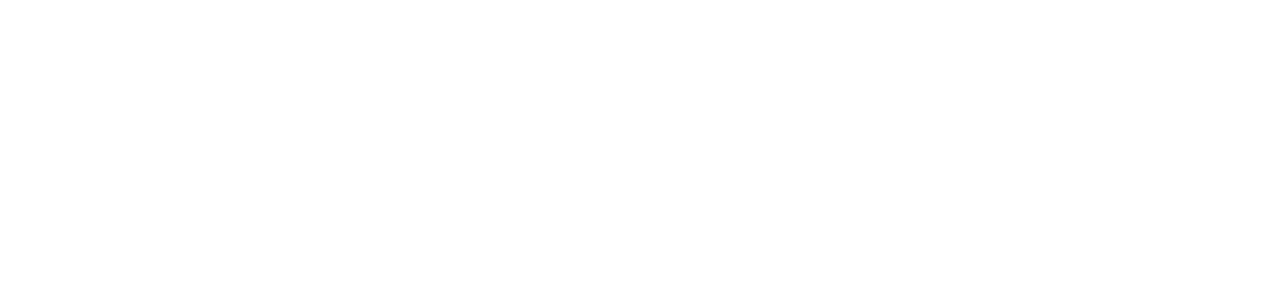
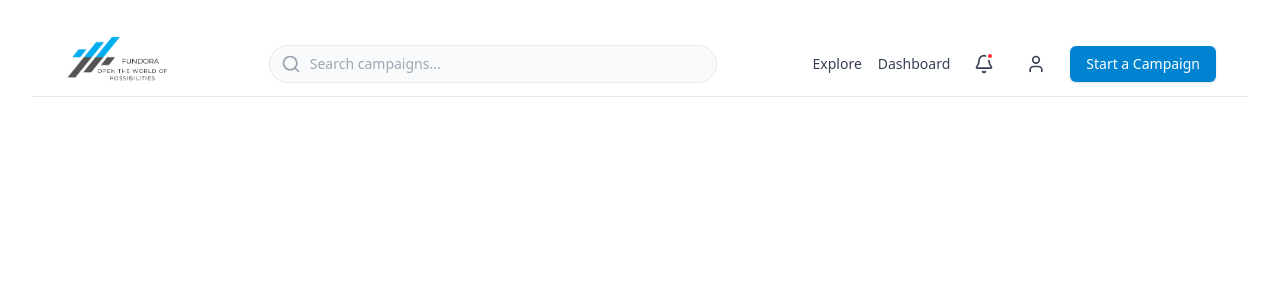
Before and after one commit to MandeepBasnet/Fundora, a React app in the folder frontend/: page /campaigns in a window 1280 px wide. Before the commit this address had no page. Shown: the top 300 px of the page. Built offline with nearby package versions, Linux system fonts and the light colour scheme; the HTML template or start-up script is replaced by a standard one.

Commit message:
Added Nabvar and notifications

```diff
--- a/frontend/src/App.jsx
+++ b/frontend/src/App.jsx
@@ -1,5 +1,6 @@
 import { BrowserRouter as Router, Routes, Route } from 'react-router-dom'
 import './App.css'
+import { Navbar } from './components/Navbar'
 import { HomePage } from './pages/HomePage'
 import { LoginPage } from './pages/auth/LoginPage'
 import { SignupPage } from './pages/auth/SignupPage'
@@ -8,6 +9,7 @@
 function App() {
   return (
     <Router>
+      <Navbar />
       <Routes>
         <Route path="/" element={<HomePage />} />
         <Route path="/login" element={<LoginPage />} />
--- a/frontend/src/components/Navbar.jsx
+++ b/frontend/src/components/Navbar.jsx
@@ -0,0 +1,99 @@
+import React, { useState, useRef, useEffect } from 'react';
+import { Link, useNavigate } from 'react-router-dom';
+import { Search, Menu, X, Bell, User } from 'lucide-react';
+import { Button, Input } from './ui';
+import { FundoraLogo } from './FundoraLogo';
+import { NotificationDropdown } from './NotificationDropdown';
+
+export function Navbar() {
+  const [isMobileMenuOpen, setIsMobileMenuOpen] = useState(false);
+  const [isNotifOpen, setIsNotifOpen] = useState(false);
+  const notifRef = useRef(null);
+  const navigate = useNavigate();
+
+  // Close dropdown when clicking outside
+  useEffect(() => {
+    function handleClickOutside(event) {
+      if (notifRef.current && !notifRef.current.contains(event.target)) {
+        setIsNotifOpen(false);
+      }
+    }
+    document.addEventListener("mousedown", handleClickOutside);
+    return () => {
+      document.removeEventListener("mousedown", handleClickOutside);
+    };
+  }, [notifRef]);
+
+  return (
+    <nav className="bg-white border-b border-gray-200 sticky top-0 z-50">
+      <div className="max-w-7xl mx-auto px-4 sm:px-6 lg:px-8">
+        <div className="flex justify-between items-center h-16">
+          {/* Logo */}
+          <Link to="/" className="flex items-center">
+            <FundoraLogo />
+          </Link>
+
+          {/* Search Bar */}
+          <div className="hidden md:flex flex-1 max-w-md mx-8">
+            <div className="relative w-full">
+              <Search className="absolute left-3 top-1/2 transform -translate-y-1/2 text-gray-400 w-5 h-5" />
+              <input
+                type="text"
+                placeholder="Search campaigns..."
+                className="w-full pl-10 pr-4 py-2 border border-gray-200 bg-slate-50 rounded-full text-sm focus:outline-none focus:ring-2 focus:ring-blue-500 focus:bg-white transition-all"
+              />
+            </div>
+          </div>
+
+          {/* Navigation Links */}
+          <div className="flex items-center gap-4">
+            <Link to="/" className="hidden md:block text-sm font-medium text-gray-700 hover:text-sky-600 transition-colors">
+              Explore
+            </Link>
+            <Link to="/dashboard" className="hidden md:block text-sm font-medium text-gray-700 hover:text-blue-600 transition-colors">
+              Dashboard
+            </Link>
+
+            <div className="relative" ref={notifRef}>
+              <button
+                className="p-2 text-gray-700 hover:text-blue-600 transition-colors relative"
+                onClick={() => setIsNotifOpen(!isNotifOpen)}
+              >
+                <Bell className="w-5 h-5" />
+                <span className="absolute top-1.5 right-2 w-2 h-2 bg-red-500 rounded-full border-2 border-white"></span>
+              </button>
+              <NotificationDropdown isOpen={isNotifOpen} onClose={() => setIsNotifOpen(false)} />
+            </div>
+
+            <Link to="/login" className="hidden sm:flex p-2 text-gray-700 hover:text-blue-600 transition-colors">
+              <User className="w-5 h-5" />
+            </Link>
+
+            <Button className="bg-sky-600 hover:bg-sky-700 text-white" onClick={() => navigate('/start-campaign')}>
+              Start a Campaign
+            </Button>
+
+            <div className="md:hidden">
+              <Button variant="ghost" size="icon" onClick={() => setIsMobileMenuOpen(!isMobileMenuOpen)}>
+                {isMobileMenuOpen ? <X className="h-5 w-5" /> : <Menu className="h-5 w-5" />}
+              </Button>
+            </div>
+          </div>
+        </div>
+      </div>
+
+      {isMobileMenuOpen && (
+        <div className="md:hidden absolute top-16 left-0 right-0 bg-white border-b border-gray-200 shadow-xl animate-in slide-in-from-top-2 z-40">
+          <div className="p-4 space-y-4">
+            <Link to="/" className="block text-base font-medium text-slate-700 hover:text-sky-600 hover:bg-slate-50 p-3 rounded-lg transition-colors" onClick={() => setIsMobileMenuOpen(false)}>Explore</Link>
+            <Link to="/dashboard" className="block text-base font-medium text-slate-700 hover:text-sky-600 hover:bg-slate-50 p-3 rounded-lg transition-colors" onClick={() => setIsMobileMenuOpen(false)}>Dashboard</Link>
+            <Link to="/login" className="block text-base font-medium text-slate-700 hover:text-sky-600 hover:bg-slate-50 p-3 rounded-lg transition-colors" onClick={() => setIsMobileMenuOpen(false)}>Login</Link>
+            <div className="pt-2">
+              <Input type="search" placeholder="Search campaigns..." className="w-full" />
+            </div>
+          </div>
+        </div>
+      )}
+    </nav>
+  );
+}
--- a/frontend/src/components/NotificationDropdown.jsx
+++ b/frontend/src/components/NotificationDropdown.jsx
@@ -0,0 +1,70 @@
+import React from 'react';
+import { Link } from 'react-router-dom';
+import { Bell, Check, Clock, MessageSquare, DollarSign, ShieldAlert } from 'lucide-react';
+import { Button, Card, Badge } from './ui';
+
+export function NotificationDropdown({ isOpen, onClose }) {
+  if (!isOpen) return null;
+
+  const notifications = [
+    { id: 1, type: 'funding', title: "Campaign Goal Reached!", message: "Eco-Friendly Water Purifier has reached 100% funding.", time: "2m ago", read: false },
+    { id: 2, type: 'message', title: "New Message", message: "TechFarm Nepal sent you a message.", time: "1h ago", read: false },
+    { id: 3, type: 'system', title: "Milestone Approved", message: "Your milestone 'Prototype Testing' has been approved.", time: "5h ago", read: true },
+    { id: 4, type: 'alert', title: "Action Required", message: "Please update your payment details.", time: "1d ago", read: true },
+  ];
+
+  return (
+    <div className="absolute right-0 top-full mt-2 w-80 sm:w-96 z-50 animate-in fade-in zoom-in-95 duration-200">
+      <Card className="shadow-xl border-slate-200 overflow-hidden">
+        <div className="p-4 border-b border-slate-100 flex justify-between items-center bg-white">
+          <h3 className="font-bold text-slate-900">Notifications</h3>
+          <Link to="/notifications" onClick={onClose} className="text-xs text-sky-600 hover:text-blue-700 font-medium">
+            View All
+          </Link>
+        </div>
+
+        <div className="max-h-[400px] overflow-y-auto">
+          {notifications.length > 0 ? (
+            <div className="divide-y divide-slate-50">
+              {notifications.map((notif) => (
+                <div key={notif.id} className={`p-4 hover:bg-slate-50 transition-colors cursor-pointer ${notif.read ? 'opacity-70' : 'bg-sky-50/30'}`}>
+                  <div className="flex gap-3">
+                    <div className={`mt-1 p-2 rounded-full shrink-0 ${
+                      notif.type === 'funding' ? 'bg-green-100 text-green-600' :
+                      notif.type === 'message' ? 'bg-sky-100 text-sky-600' :
+                      notif.type === 'alert' ? 'bg-red-100 text-red-600' :
+                      'bg-slate-100 text-slate-600'
+                    }`}>
+                      {notif.type === 'funding' ? <DollarSign className="w-4 h-4" /> :
+                       notif.type === 'message' ? <MessageSquare className="w-4 h-4" /> :
+                       notif.type === 'alert' ? <ShieldAlert className="w-4 h-4" /> :
+                       <Bell className="w-4 h-4" />}
+                    </div>
+                    <div>
+                      <h4 className={`text-sm ${notif.read ? 'font-medium text-slate-700' : 'font-bold text-slate-900'}`}>{notif.title}</h4>
+                      <p className="text-xs text-slate-500 mt-1 line-clamp-2">{notif.message}</p>
+                      <p className="text-[10px] text-slate-400 mt-2 flex items-center gap-1">
+                        <Clock className="w-3 h-3" /> {notif.time}
+                      </p>
+                    </div>
+                  </div>
+                </div>
+              ))}
+            </div>
+          ) : (
+            <div className="p-8 text-center text-slate-500">
+              <Bell className="w-8 h-8 mx-auto mb-2 opacity-20" />
+              <p className="text-sm">No new notifications</p>
+            </div>
+          )}
+        </div>
+
+        <div className="p-3 border-t border-slate-100 bg-slate-50 text-center">
+          <Button variant="ghost" size="sm" className="text-xs text-slate-500 w-full h-8">
+            Mark all as read
+          </Button>
+        </div>
+      </Card>
+    </div>
+  );
+}
```
